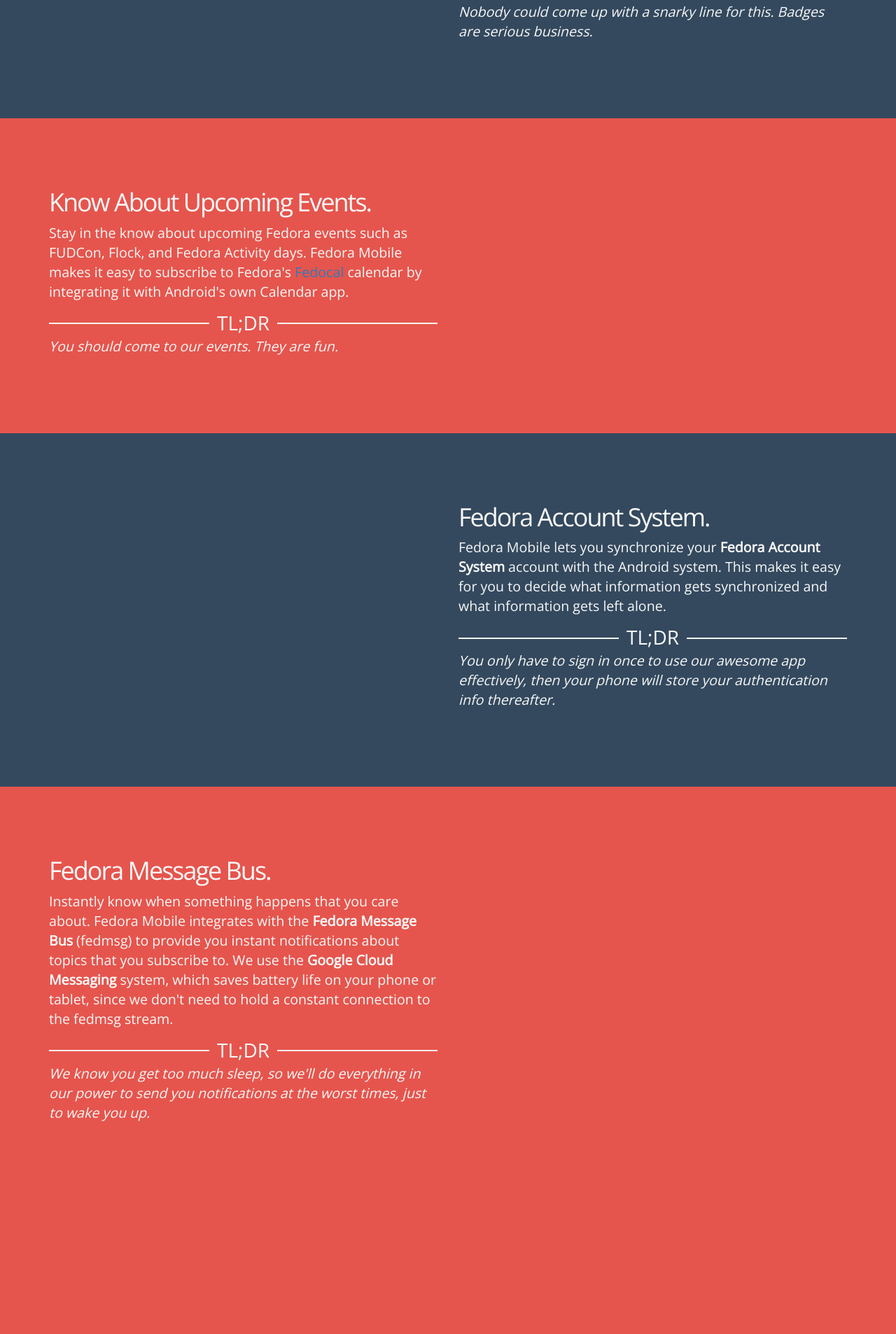
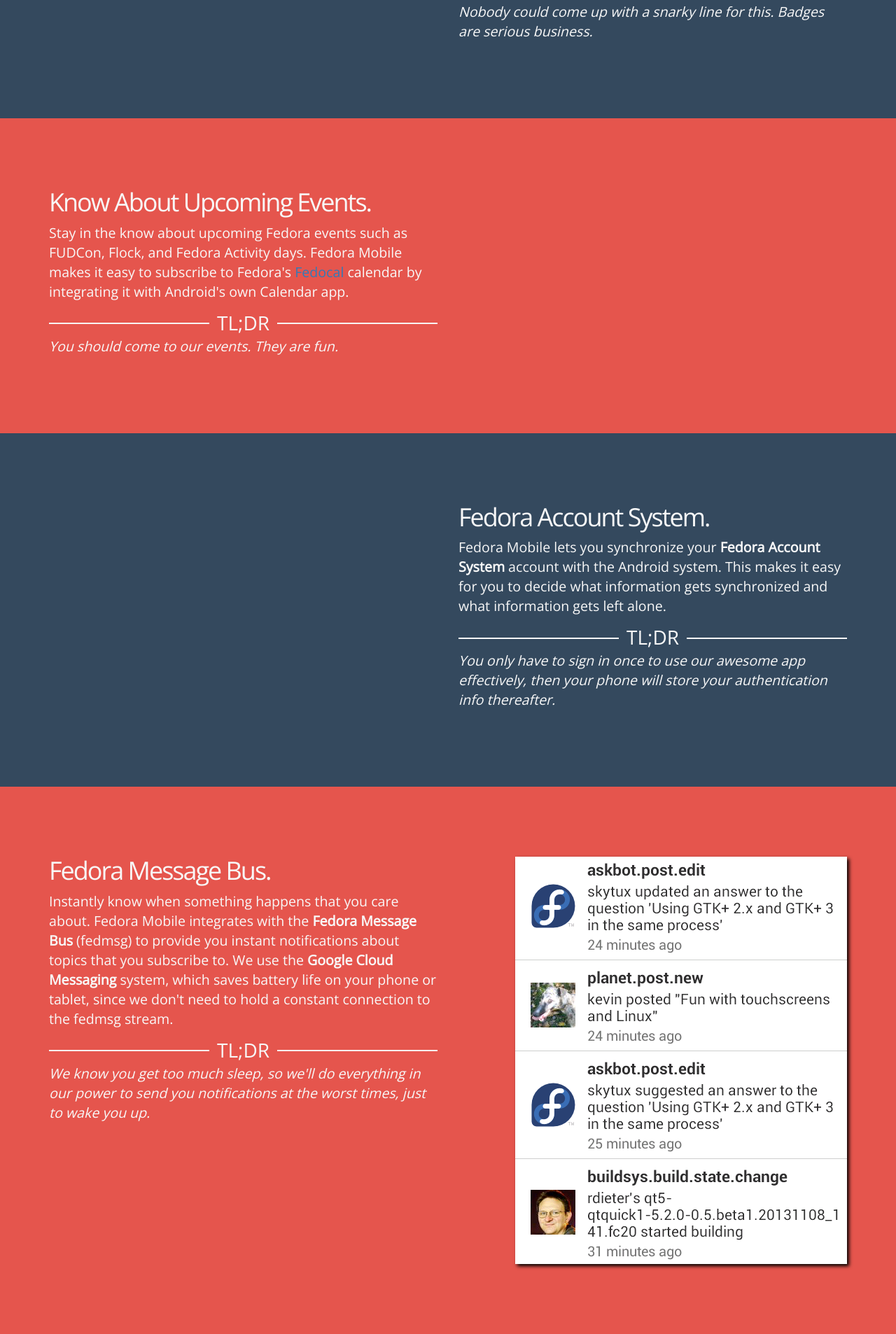
Before and after one commit to fedora-infra/mobile, a Jekyll site: the page built from index.html, in a window 1280 px wide. Shown: the part 2255-4161 px from the top of the page at 70% size. Built offline with Jekyll 4.4.1, drawn with Linux system fonts in a browser that asks for light colours; nearby versions of some CDN libraries; library files that are not in the unit come from our copies; before the commit the page ends 3969 px from its top, so only the background shows below that.

Commit message:
Add a fedmsg image

```diff
--- a/index.html
+++ b/index.html
@@ -198,6 +198,9 @@
           up.
         </p>
       </div>
+      <div class="col col-lg-6">
+        <img class="fm-drop pull-right" src="rsrc/images/fedmsg.png" />
+      </div>
     </div>
   </div>
 </div>
```
Also changed, not shown: rsrc/images/fedmsg.png (added).
